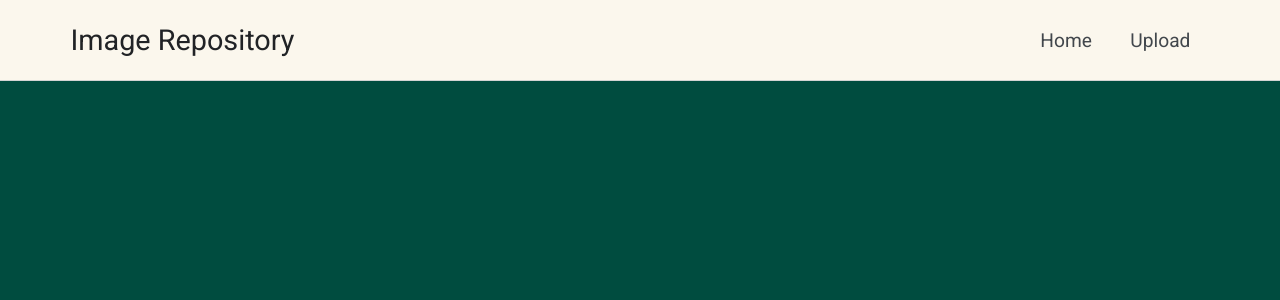
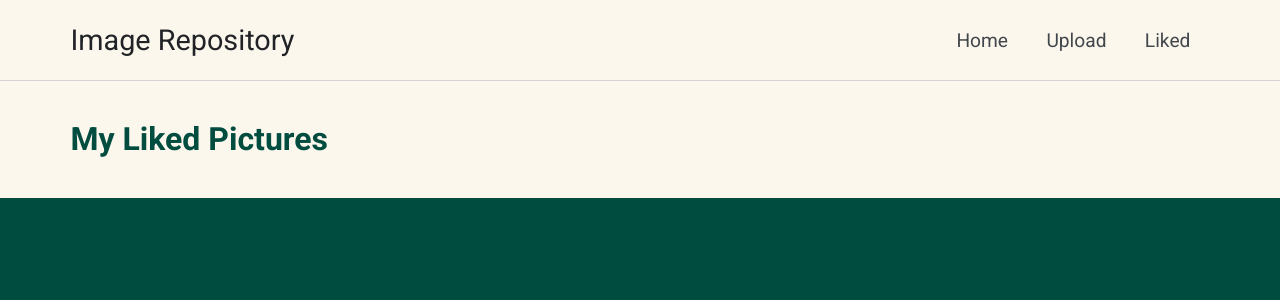
Before and after one commit to qlin1996/image-repository, a React (Create React App) app in the folder client/: page /liked in a window 1280 px wide. Shown: the top 300 px of the page. Built offline with nearby package versions, Linux system fonts and the light colour scheme.

Commit message:
added like to the nav bar

```diff
--- a/client/src/App.js
+++ b/client/src/App.js
@@ -3,6 +3,7 @@ import Navbar from './components/Navbar/Navbar';
 import { BrowserRouter, Route, Switch } from 'react-router-dom';
 import Search from './components/Search/Search';
 import Upload from './components/Upload/Upload';
+import Liked from './components/Liked/Liked';
 import axios from 'axios';
 import './App.css';
 
@@ -70,6 +71,13 @@ class App extends Component {
             <Route path="/upload" exact>
               <Upload handleFindSimilar={this.handleFindSimilar} />
             </Route>
+
+            <Route path="/liked" exact>
+              <Liked
+                images={this.state.images}
+                handleFindSimilar={this.handleFindSimilar}
+              />
+            </Route>
           </Switch>
         </div>
       </BrowserRouter>
--- /dev/null
+++ b/client/src/components/Liked/Liked.css
@@ -0,0 +1,13 @@
+.liked {
+  justify-content: center;
+}
+
+.liked div {
+  display: flex;
+  width: 89%;
+}
+
+.liked-container {
+  color: #004c3f;
+  font-weight: 700;
+}
--- /dev/null
+++ b/client/src/components/Liked/Liked.js
@@ -0,0 +1,20 @@
+import React, { Component } from 'react';
+import './Liked.css';
+
+class Liked extends Component {
+  componentDidMount() {
+    window.scrollTo(0, 0);
+  }
+
+  render() {
+    return (
+      <div className="form-container liked">
+        <div>
+          <h1 className="liked-container">My Liked Pictures</h1>
+        </div>
+      </div>
+    );
+  }
+}
+
+export default Liked;
--- a/client/src/components/Navbar/Navbar.js
+++ b/client/src/components/Navbar/Navbar.js
@@ -41,6 +41,11 @@ class NavBar extends Component {
                 Upload
               </Link>
             </li>
+            <li>
+              <Link to="/liked" className="nav-link" onClick={this.handleClick}>
+                Liked
+              </Link>
+            </li>
           </ul>
         </div>
       </nav>
```
Also changed, not shown: 1 other file (tests, documents, lock files or other folders).
